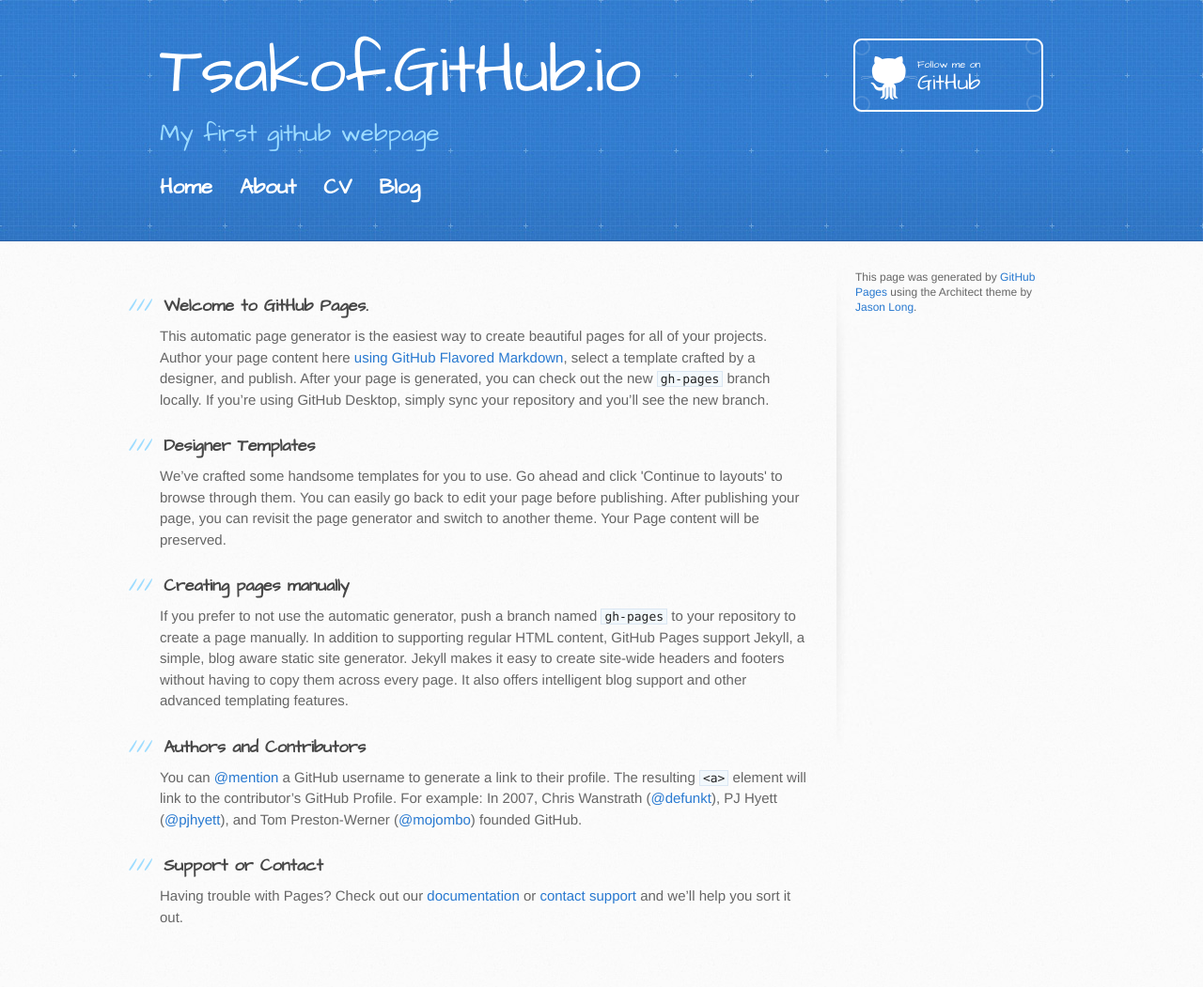
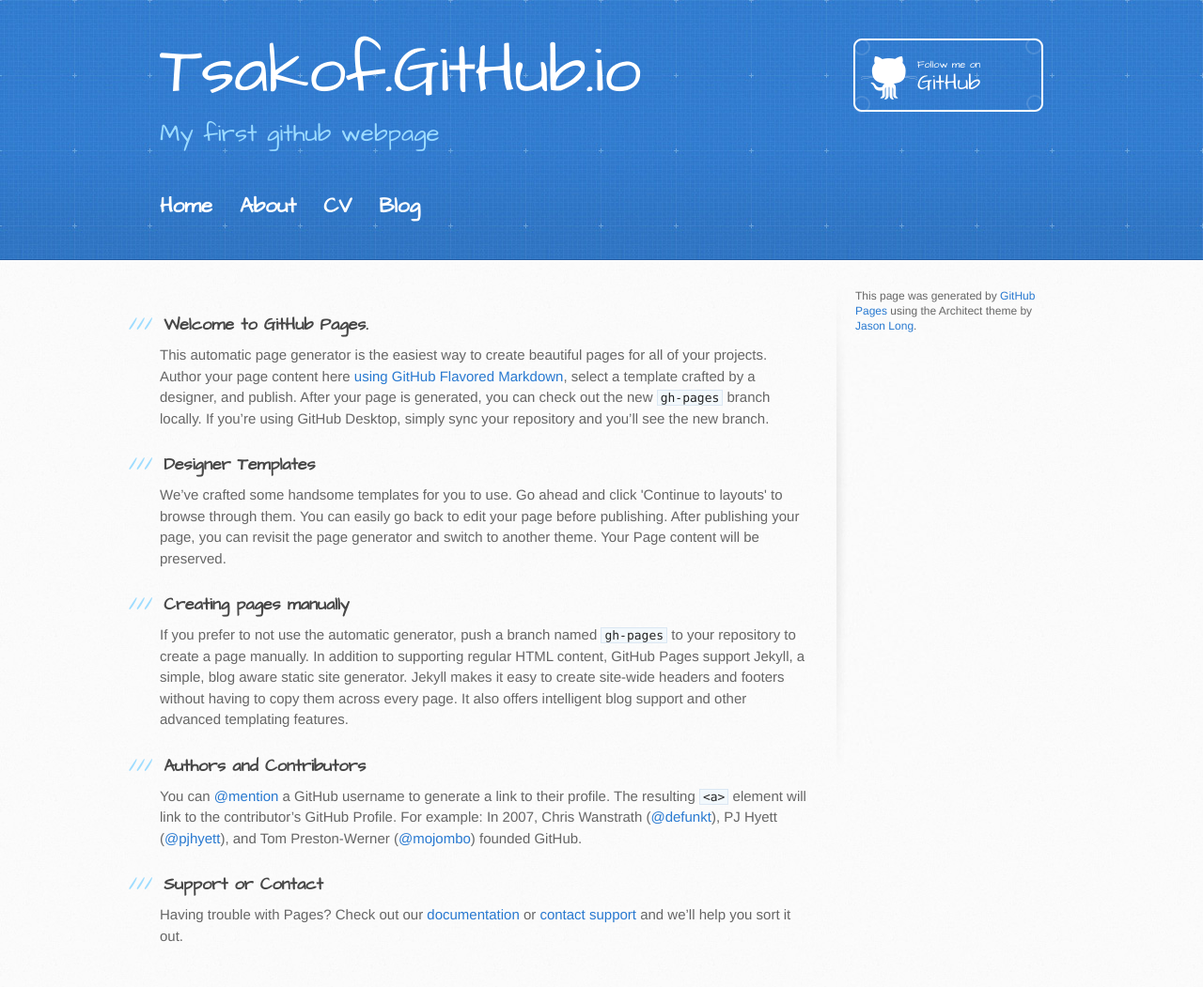
Before and after one commit to tsakof/tsakof.github.io, a Jekyll site: the page index.html, which Jekyll copies as it is, in a window 1280 px wide. Shown: the whole page at 94% size. Built offline with Jekyll 4.4.1, drawn with Linux system fonts in a browser that asks for light colours.

Commit message:
Update stylesheet.css

```diff
--- a/stylesheets/stylesheet.css
+++ b/stylesheets/stylesheet.css
@@ -456,7 +456,7 @@ nav ul, footer ul {
     font-weight: bold;
     font-size: 1.5em;
     margin-bottom: 0;
-    padding-bottom: 0px;
+    padding-top: 20px;
 }
 nav ul li, footer ul li {
     display: inline;
```
